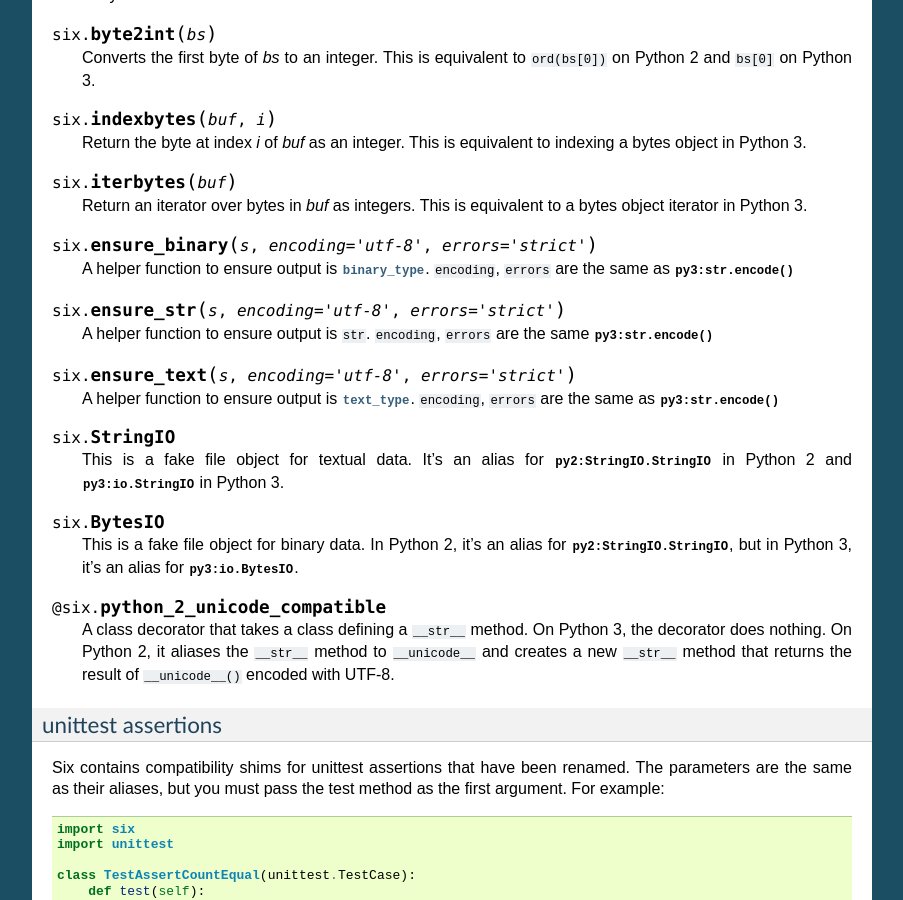
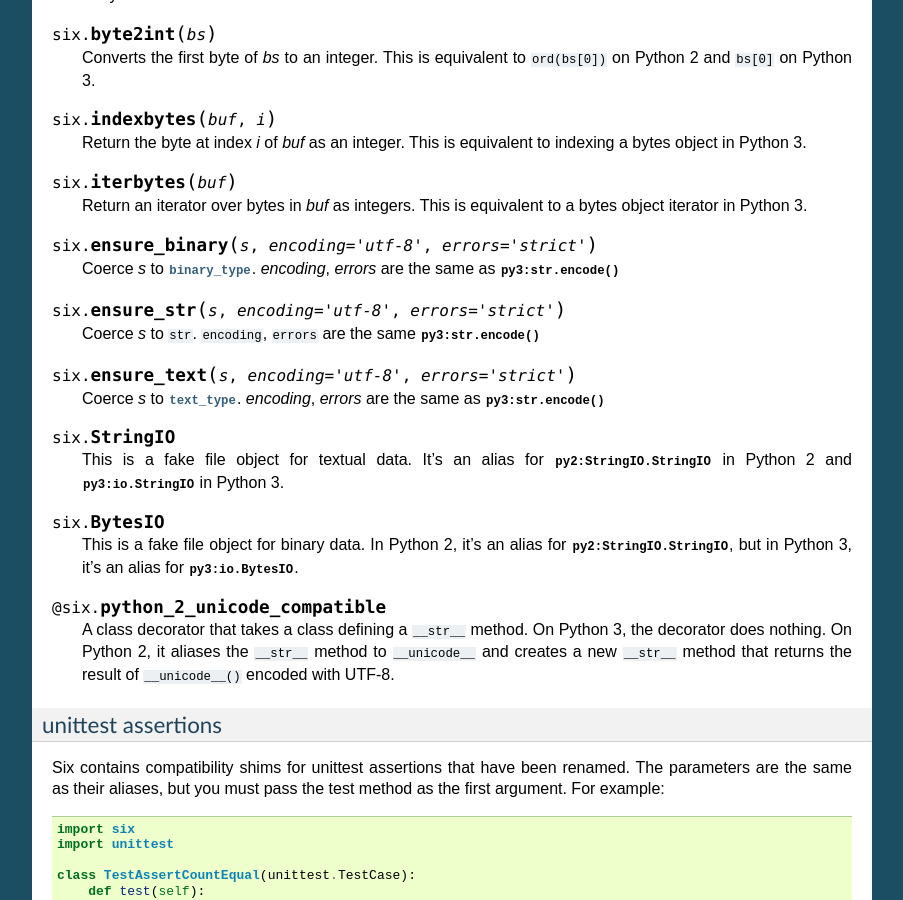
Before and after one commit to benjaminp/six, a Sphinx documentation site: the page built from documentation/index.rst, in a window 1280 px wide and 900 px high, scrolled down 5605 px. Shown: the whole window, without its empty margins (198-1101 px from the left). Built offline with Sphinx 7.4.7, drawn with Linux system fonts in a browser that asks for light colours.

Commit message:
documentation tweaks

```diff
--- a/documentation/index.rst
+++ b/documentation/index.rst
@@ -435,20 +435,20 @@ string data in all Python versions.
 
 .. function:: ensure_binary(s, encoding='utf-8', errors='strict')
 
-  A helper function to ensure output is :data:`binary_type`. ``encoding``, ``errors``
-  are the same as :meth:`py3:str.encode`
+   Coerce *s* to :data:`binary_type`. *encoding*, *errors* are the same as
+   :meth:`py3:str.encode`
 
 
 .. function:: ensure_str(s, encoding='utf-8', errors='strict')
 
-  A helper function to ensure output is ``str``. ``encoding``, ``errors``
-  are the same :meth:`py3:str.encode`
+   Coerce *s* to ``str``. ``encoding``, ``errors`` are the same
+   :meth:`py3:str.encode`
 
 
 .. function:: ensure_text(s, encoding='utf-8', errors='strict')
 
-  A helper function to ensure output is :data:`text_type`. ``encoding``, ``errors``
-  are the same as :meth:`py3:str.encode`
+   Coerce *s* to :data:`text_type`. *encoding*, *errors* are the same as
+   :meth:`py3:str.encode`
 
 
 .. data:: StringIO
--- a/six.py
+++ b/six.py
@@ -849,7 +849,7 @@ def add_metaclass(metaclass):
 
 
 def ensure_binary(s, encoding='utf-8', errors='strict'):
-    """ A helper function to ensure output is six.binary_type.
+    """Coerce **s** to six.binary_type.
 
     For Python 2:
       - `unicode` -> encoded to `str`
@@ -868,7 +868,7 @@ def ensure_binary(s, encoding='utf-8', errors='strict'):
 
 
 def ensure_str(s, encoding='utf-8', errors='strict'):
-    """ A helper function to ensure output is `str`.
+    """Coerce *s* to `str`.
 
     For Python 2:
       - `unicode` -> encoded to `str`
@@ -888,7 +888,7 @@ def ensure_str(s, encoding='utf-8', errors='strict'):
 
 
 def ensure_text(s, encoding='utf-8', errors='strict'):
-    """ A helper function to ensure output is six.text_type.
+    """Coerce *s* to six.text_type.
 
     For Python 2:
       - `unicode` -> `unicode`
```
